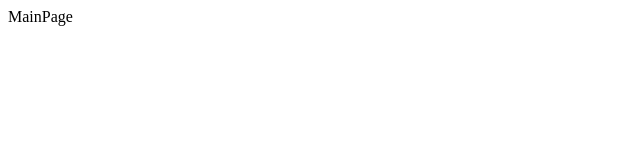
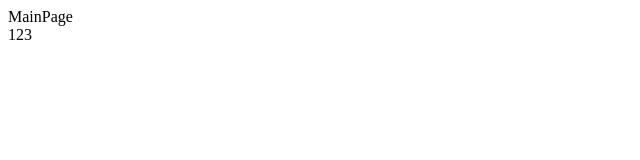
Before and after one commit to dosirakBaB/boutique-cinema-react, a React (Create React App) app: page / in a window 1280 px wide. Shown: the top 160 px of the page, without its empty margins (0-640 px from the left). Built offline with nearby package versions, Linux system fonts and the light colour scheme.

Commit message:
test : 커밋 테스트

```diff
--- a/src/pages/MainPage.jsx
+++ b/src/pages/MainPage.jsx
@@ -1,5 +1,10 @@
 import React from "react";
 
 export default function MainPage() {
-  return <div>MainPage</div>;
+  return (
+    <>
+      <div>MainPage</div>
+      <div>123</div>
+    </>
+  );
 }
```
